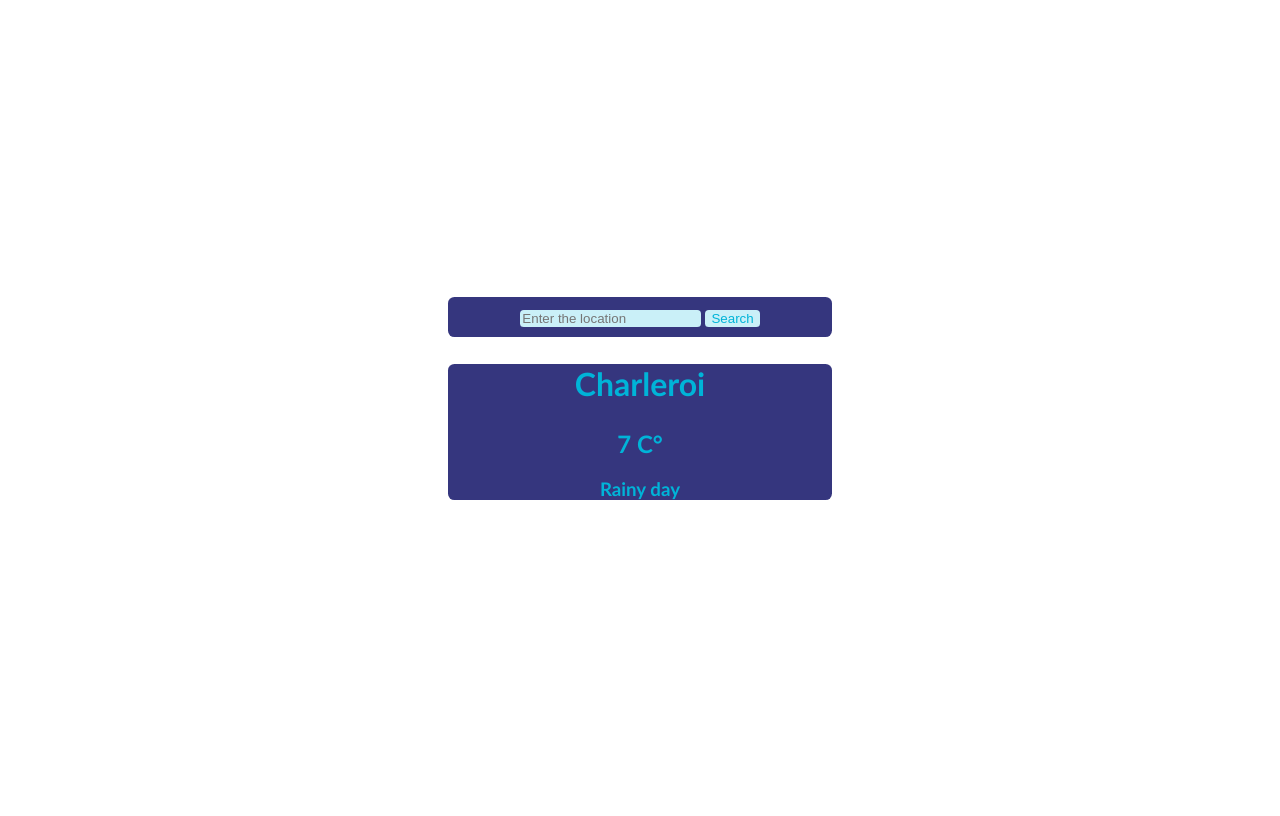
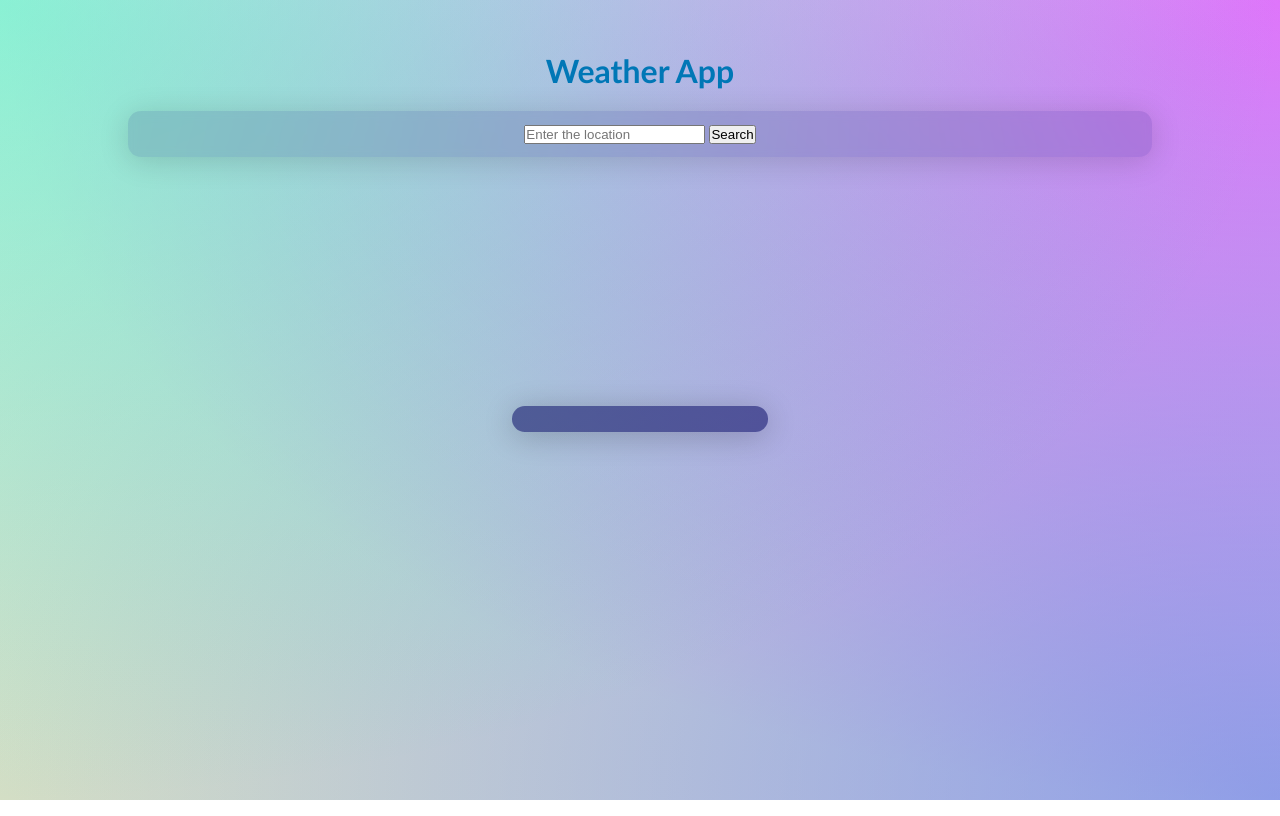
Before and after one commit to LauraWlm/weather-app, a plain HTML site: page index.html in a window 1280 px wide. Drawn offline with Linux system fonts and the light colour scheme; no server answers; some icons are missing.

Commit message:
html+css+js update

```diff
--- a/assets/css/style.scss
+++ b/assets/css/style.scss
@@ -1,56 +1,130 @@
 //variable
-$color-bckgrnd: #03045E;
-$color-elem: #0077B6;
-$color-txt: #00B4D8;
-$light-blue: #90E0EF;
-$cool-blue: #CAF0F8;
+$color-bckgrnd: #03045e;
+$color-elem: #0077b6;
+$color-txt: #00b4d8;
+$light-blue: #90e0ef;
+$cool-blue: #caf0f8;
 $border-deco: none;
-
-body{
+* {
+  margin: 0;
+  padding: 0;
+  box-sizing: border-box;
+}
+body {
   display: flex;
-    flex-wrap: wrap;
-    justify-content: space-evenly;
+  flex-direction: column;
   align-items: center;
   align-content: center;
-    height: 100vh;
+  justify-content: center;
   overflow: hidden;
   text-align: center;
-    font-family: 'Trebuchet MS', 'Lucida Sans Unicode', 'Lucida Grande', 'Lucida Sans', Arial, sans-serif;
+  font-family: "Trebuchet MS", "Lucida Sans Unicode", "Lucida Grande",
+    "Lucida Sans", Arial, sans-serif;
+  width: 100vw;
+  height: 100vh;
+  background: radial-gradient(
+      farthest-side at top left,
+      rgba(26, 228, 188, 0.5),
+      transparent
+    ),
+    radial-gradient(
+      farthest-corner at bottom right,
+      rgba(35, 61, 226, 0.5),
+      transparent
+    ),
+    radial-gradient(
+      farthest-side at top right,
+      rgba(255, 0, 255, 0.5),
+      transparent 100vw
+    ),
+    radial-gradient(
+      farthest-corner at bottom left,
+      rgba(229, 245, 129, 0.5),
+      transparent
+    );
 }
 
-#header{
-    margin: 1vw;
-    width: 30vw;
-    &__location{
-        background-color: rgba(3, 4, 94 ,0.8);
-        padding: 0.8vw;
-        border-radius: 0.5vw;
-        &__input{
+#header {
+  display: flex;
+  justify-content: center;
+  flex-direction: column;
+  position: fixed;
+  top: 0;
+  z-index: 1;
+  width: 80%;
+  &__h1 {
+    font-size: 2rem;
+    color: $color-elem;
+    margin-top: 5%;
+  }
+  form{
+    background-color: rgba(3, 5, 94, 0.138);
+    border-radius: 1vw;
+    box-shadow: 0 4px 30px rgba(0, 0, 0, 0.149);
+    backdrop-filter: blur(5px);
+    -webkit-backdrop-filter: blur(5px);
+    margin-top: 2%;
+    padding: 1vw;
+
+    .locaInput {
+      position: relative;
+      left: -2%;
+      width: 60%;
       background-color: $cool-blue;
       border: $border-deco;
       border-radius: 0.3vw;
+      font-size: 1rem;
+      padding: 1vw;
     }
-    }
-    &__btn{
+    &__btn {
+      position: relative;
+      left: 2%;
+      width: 20%;
       background-color: $cool-blue;
       color: $color-txt;
       border: $border-deco;
       border-radius: 0.3vw;
+      font-size: 1rem;
+      font-weight: bolder;
+      padding: 1vw;
+    }
   }
 }
 
-#main{
+#main {
+  margin-top: 3%;
+  background-color: rgba(3, 5, 94, 0.536);
+  box-shadow: 0 4px 30px rgba(0, 0, 0, 0.219);
+  border-radius: 1vw;
+  width: 20%;
+  &__card {
+    color: $color-txt;
+    padding-top: 2%;
+    padding-bottom: 3%;
 
-    background-color: rgba(3, 4, 94 ,0.8);
-    border-radius: 0.5vw;
-    &__app{
-        color: $color-txt;
-        &__city{
+    &__city {
       font-size: 2rem;
+      padding: 0.5%;
+      background: linear-gradient(45deg,#d93dea, #e166b8, #dd9b61);
+        background-clip: text;
+        -webkit-text-fill-color: transparent;
     }
-        &__icon{
-            font-size: 3rem;
-            background: linear-gradient(#015a8a, #009dbc,#bee8f0);
+    &__degrees{
+        padding: 0.5%;
+    }
+
+    &__date{
+        padding: 0.5%;
+        color: $color-bckgrnd;
+    }
+    &__condition{
+        padding: 1%;
+        font-size:larger;
+    }
+    &__icon {
+        padding-bottom: 2%;
+        font-size: 3.5rem;
+        background: linear-gradient(120deg,#04496e, #0687a0, #84dbed);
         background-clip: text;
         -webkit-text-fill-color: transparent;
     }
--- a/assets/script.js
+++ b/assets/script.js
@@ -0,0 +1,30 @@
+let APIKEY = 'd7ca8fa659de616e6e402bdfe795f4c6'
+
+//fonction d'appel de l'api
+function apiCall (city) {
+
+let url = `https://api.openweathermap.org/data/2.5/weather?q=${city}&APPID=${APIKEY}&units=metric`
+
+fetch(url)
+.then(resp => resp.json()
+.then(data => {
+    document.querySelector('#main__card__city').innerHTML = data.name;
+    document.querySelector('#main__card__degrees').innerHTML= data.main.temp + ' <i class="wi wi-celsius"></i> ';
+    document.querySelector('#main__card__condition').innerHTML = data.weather[0].description;
+    document.querySelector('#main__card__date').innerHTML = data.dt;
+
+})
+)
+.catch((err)=> console.log('Erreur : ' + err));
+
+
+}
+// submit du formulaire = écouteur d'evenement
+document.querySelector('form').addEventListener('submit', function (e){
+    e.preventDefault();
+    let selectCity = document.querySelector('#inputLoca').value;
+
+    apiCall(selectCity);
+});
+//Appel par défaut au chargement de la page
+apiCall('Brussels')
--- a/index.html
+++ b/index.html
@@ -1,31 +1,44 @@
 <!DOCTYPE html>
 <html lang="en">
   <head>
-    <meta charset="UTF-8">
-    <meta http-equiv="X-UA-Compatible" content="IE=edge">
-    <meta name="viewport" content="width=device-width, initial-scale=1.0">
-    <link rel="stylesheet" href="./assets/css/style.css">
-    <link rel="stylesheet" href="https://cdnjs.cloudflare.com/ajax/libs/weather-icons/2.0.12/css/weather-icons.min.css">
+    <meta charset="UTF-8" />
+    <meta http-equiv="X-UA-Compatible" content="IE=edge" />
+    <meta name="viewport" content="width=device-width, initial-scale=1.0" />
+    <link rel="stylesheet" href="./assets/css/style.css" />
+    <link
+      rel="stylesheet"
+      href="https://cdnjs.cloudflare.com/ajax/libs/weather-icons/2.0.12/css/weather-icons.min.css"
+    />
+
+    <script defer src="./assets/script.js"></script>
     <title>Weather App</title>
   </head>
   <body>
     <header id="header">
-    <div id="header__location" >
-        <input type="search" id="header__location__input" name="location" placeholder="Enter the location"/>
-     <button id="header__btn">Search</button>
-    </div>
-
+      <h1 id="header__h1">Weather App</h1>
+        <form>
+          <input
+            type="text"
+            id="inputLoca"
+            class="inputLoca"
+            placeholder="Enter the location"
+          />
+          <button type="submit"  id="header__btn">
+            Search
+          </button>
+        </form>
+    </header>
 
     <main id="main">
-        <section id="main__app">
-            <h1 id="main__app__city"  >Charleroi</h1>
-            <h2 id="main__app__degrees"  >7 C°</h2>
-            <i class="wi wi-rain" id="main__app__icon"></i>
-            <h3 id="main__app__condition">Rainy day</h3>
+      <section id="main__card">
+        <h2 id="main__card__city"></h2>
+        <h3 id="main__card__degrees"></h3>
+        <h4 id="main__card__date"></h4>
+        <i class="wi wi-rain" id="main__card__icon"></i>
+        <h5 id="main__card__condition"></h5>
+
       </section>
 
     </main>
-</header>
-<script defer src="./assets/script.js"></script>
   </body>
 </html>
```
Also changed, not shown: assets/css/style.css, 1 other file. Lines whose indentation alone changed are shown as unchanged.
